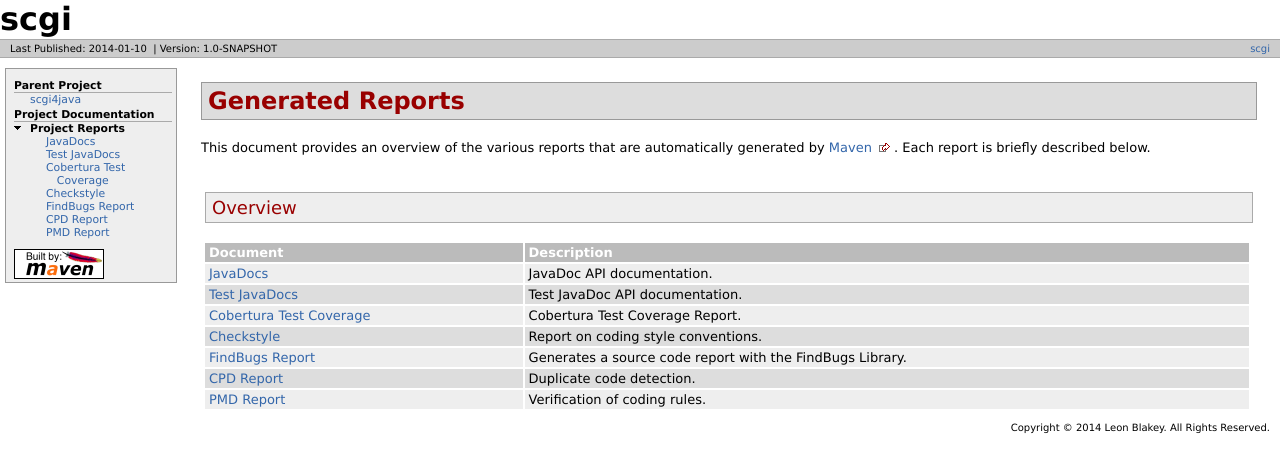
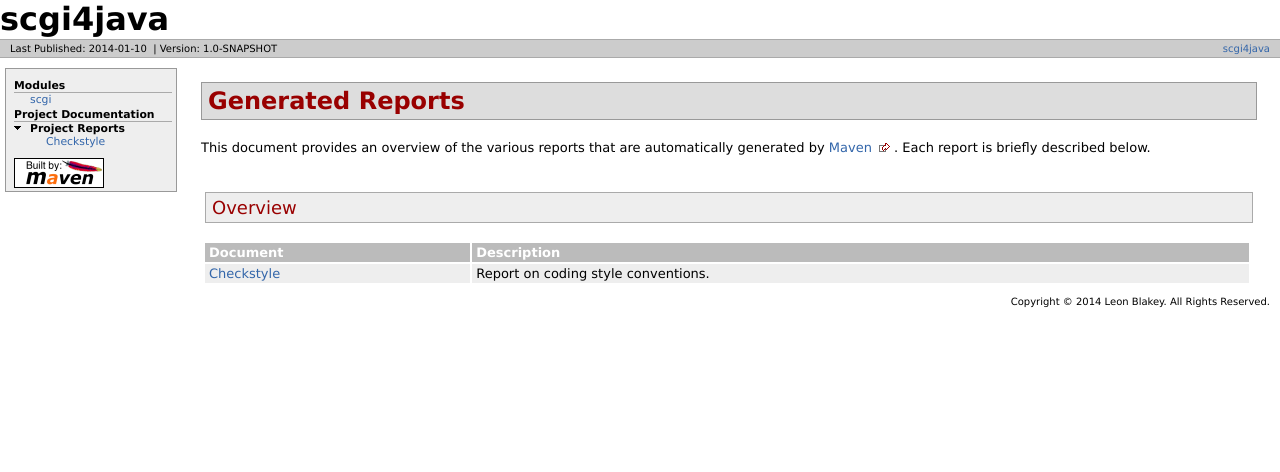
Before and after one commit to TheLQ/scgi4java.site, a plain HTML site: page project-reports.html in a window 1280 px wide. Drawn offline with Linux system fonts and the light colour scheme.

```diff
--- a/project-reports.html
+++ b/project-reports.html
@@ -3,7 +3,7 @@
 <html xmlns="http://www.w3.org/1999/xhtml" xml:lang="en" lang="en">
   <head>
     <meta http-equiv="Content-Type" content="text/html; charset=UTF-8" />
-    <title>scgi - Generated Reports</title>
+    <title>scgi4java - Generated Reports</title>
     <style type="text/css" media="all">
       @import url("./css/maven-base.css");
       @import url("./css/maven-theme.css");
@@ -17,7 +17,7 @@
   <body class="composite">
     <div id="banner">
                     <div id="bannerLeft">
-                scgi
+                scgi4java
                 </div>
                     <div class="clear">
         <hr/>
@@ -30,7 +30,7 @@
         <span id="publishDate">Last Published: 2014-01-10</span>
                   &nbsp;| <span id="projectVersion">Version: 1.0-SNAPSHOT</span>
                       </div>
-            <div class="xright">                    <a href="./" title="scgi">scgi</a>
+            <div class="xright">                    <a href="./" title="scgi4java">scgi4java</a>
 
 
       </div>
@@ -42,37 +42,19 @@
       <div id="navcolumn">
 
 
-                                <h5>Parent Project</h5>
+                                          <h5>Modules</h5>
                   <ul>
                   <li class="none">
-                          <a href="../index.html" title="scgi4java">scgi4java</a>
+                          <a href="scgi/index.html" title="scgi">scgi</a>
             </li>
           </ul>
                        <h5>Project Documentation</h5>
                   <ul>
-                                                                                                                                                                                    <li class="expanded">
+                                                                        <li class="expanded">
             <strong>Project Reports</strong>
                   <ul>
                       <li class="none">
-                          <a href="apidocs/index.html" title="JavaDocs">JavaDocs</a>
-            </li>
-                      <li class="none">
-                          <a href="testapidocs/index.html" title="Test JavaDocs">Test JavaDocs</a>
-            </li>
-                      <li class="none">
-                          <a href="cobertura/index.html" title="Cobertura Test Coverage">Cobertura Test Coverage</a>
-            </li>
-                      <li class="none">
-                          <a href="checkstyle.html" title="Checkstyle">Checkstyle</a>
-            </li>
-                      <li class="none">
-                          <a href="findbugs.html" title="FindBugs Report">FindBugs Report</a>
-            </li>
-                      <li class="none">
-                          <a href="cpd.html" title="CPD Report">CPD Report</a>
-            </li>
-                      <li class="none">
-                          <a href="pmd.html" title="PMD Report">PMD Report</a>
+                          <a href="checkstyle-aggregate.html" title="Checkstyle">Checkstyle</a>
             </li>
               </ul>
         </li>
@@ -96,26 +78,8 @@
 <th>Document</th>
 <th>Description</th></tr>
 <tr class="b">
-<td><a href="apidocs/index.html">JavaDocs</a></td>
-<td>JavaDoc API documentation.</td></tr>
-<tr class="a">
-<td><a href="testapidocs/index.html">Test JavaDocs</a></td>
-<td>Test JavaDoc API documentation.</td></tr>
-<tr class="b">
-<td><a href="cobertura/index.html">Cobertura Test Coverage</a></td>
-<td>Cobertura Test Coverage Report.</td></tr>
-<tr class="a">
-<td><a href="checkstyle.html">Checkstyle</a></td>
-<td>Report on coding style conventions.</td></tr>
-<tr class="b">
-<td><a href="findbugs.html">FindBugs Report</a></td>
-<td>Generates a source code report with the FindBugs Library.</td></tr>
-<tr class="a">
-<td><a href="cpd.html">CPD Report</a></td>
-<td>Duplicate code detection.</td></tr>
-<tr class="b">
-<td><a href="pmd.html">PMD Report</a></td>
-<td>Verification of coding rules.</td></tr></table></div></div>
+<td><a href="checkstyle-aggregate.html">Checkstyle</a></td>
+<td>Report on coding style conventions.</td></tr></table></div></div>
       </div>
     </div>
     <div class="clear">
```
Also changed, not shown: checkstyle-aggregate.html (+8 -8 lines), 1 other file.
